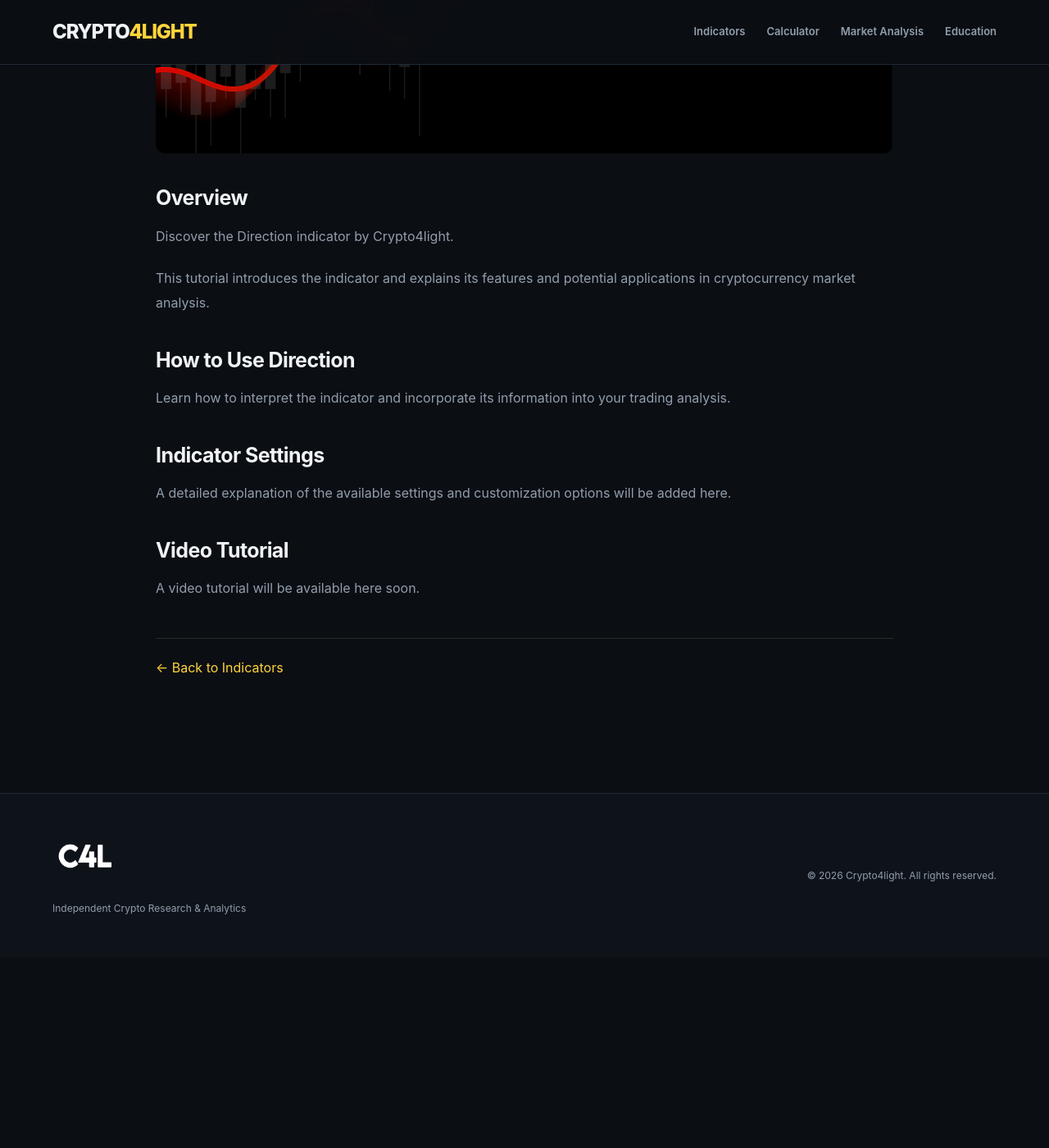
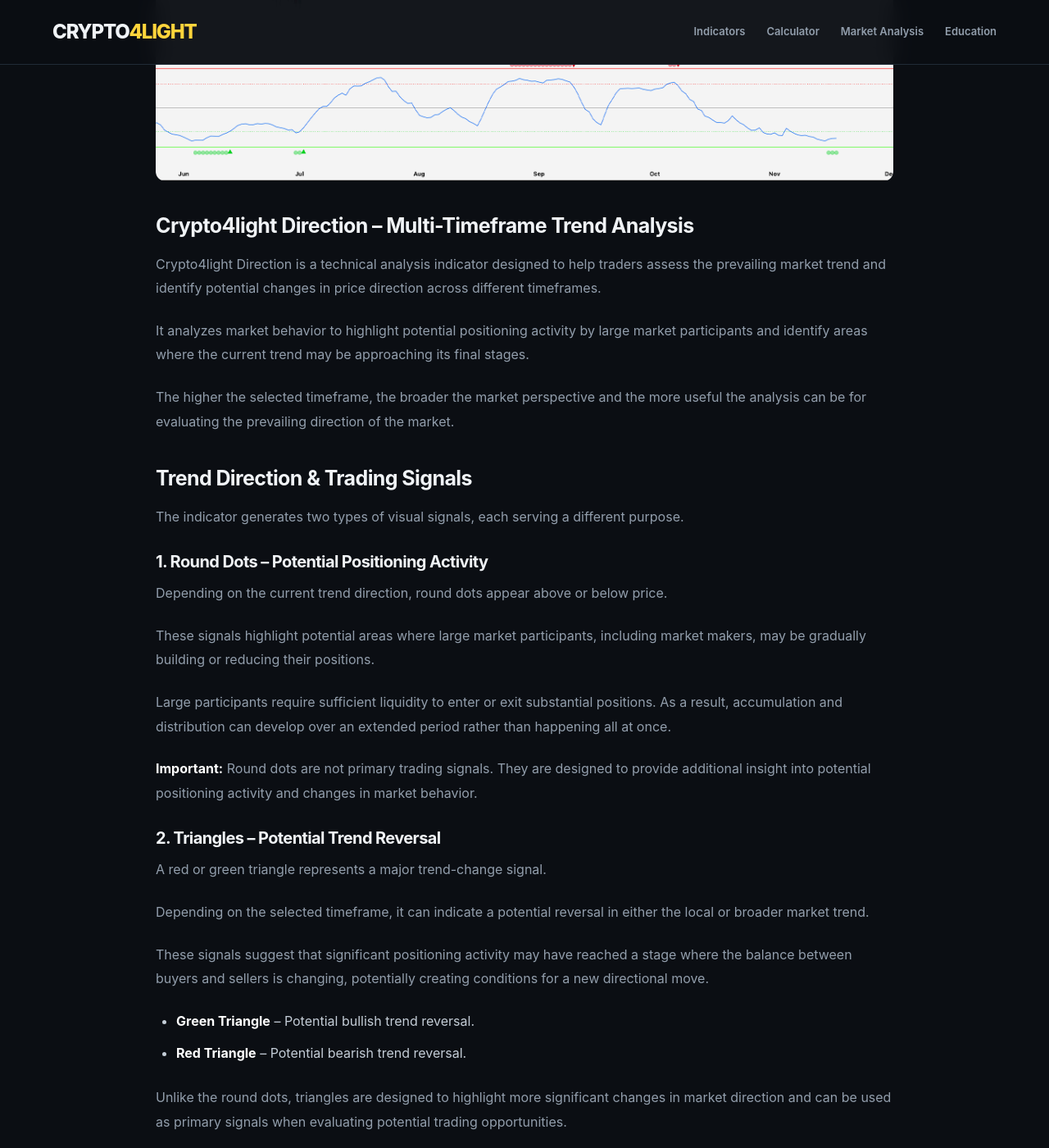
Before and after one commit to crypto4light/crypto4light, a Jekyll site: the page built from _indicators/direction.md, in a window 1280 px wide and 1400 px high, scrolled down 558 px. Shown: the whole window at 82% size. Built offline with Jekyll 4.4.1, drawn with Linux system fonts in a browser that asks for light colours; before the commit the page ends 1726 px from its top, so only the background shows below that; some of the changed text lies outside the part shown.

Commit message:
Update Indicators “direction”
Co-authored-by: mrjustname <mrjustname@gmail.com>

```diff
--- a/_indicators/direction.md
+++ b/_indicators/direction.md
@@ -1,31 +1,102 @@
 ---
-layout: indicator
-title: "Direction"
-description: "Explore the Crypto4light Direction proprietary TradingView indicator. Learn about its features, chart applications and practical trading use cases."
+title: Direction
+description: Explore the Crypto4light Direction proprietary TradingView
+  indicator. Learn about its features, chart applications and practical trading
+  use cases.
 permalink: /indicators/direction/
-order: 6
+access: PREMIUM
 keywords:
   - Direction Indicator
   - TradingView Direction Indicator
   - Crypto Trading Indicator
   - Proprietary Trading Tools
   - Crypto4light
+layout: indicator
+order: 6
+image: /assets/images/uploads/direction.png
+tradingview_url: https://www.tradingview.com/script/1POBVvYp-Crypto4light-Direction/
 ---
+## Crypto4light Direction – Multi-Timeframe Trend Analysis
 
-## Overview
+Crypto4light Direction is a technical analysis indicator designed to help traders assess the prevailing market trend and identify potential changes in price direction across different timeframes.
 
-Discover the Direction indicator by Crypto4light.
+It analyzes market behavior to highlight potential positioning activity by large market participants and identify areas where the current trend may be approaching its final stages.
 
-This tutorial introduces the indicator and explains its features and potential applications in cryptocurrency market analysis.
+The higher the selected timeframe, the broader the market perspective and the more useful the analysis can be for evaluating the prevailing direction of the market.
 
-## How to Use Direction
+## Trend Direction & Trading Signals
 
-Learn how to interpret the indicator and incorporate its information into your trading analysis.
+The indicator generates two types of visual signals, each serving a different purpose.
 
-## Indicator Settings
+### 1. Round Dots – Potential Positioning Activity
 
-A detailed explanation of the available settings and customization options will be added here.
+Depending on the current trend direction, round dots appear above or below price.
 
-## Video Tutorial
+These signals highlight potential areas where large market participants, including market makers, may be gradually building or reducing their positions.
 
-A video tutorial will be available here soon.
+Large participants require sufficient liquidity to enter or exit substantial positions. As a result, accumulation and distribution can develop over an extended period rather than happening all at once.
+
+**Important:** Round dots are not primary trading signals. They are designed to provide additional insight into potential positioning activity and changes in market behavior.
+
+### 2. Triangles – Potential Trend Reversal
+
+A red or green triangle represents a major trend-change signal.
+
+Depending on the selected timeframe, it can indicate a potential reversal in either the local or broader market trend.
+
+These signals suggest that significant positioning activity may have reached a stage where the balance between buyers and sellers is changing, potentially creating conditions for a new directional move.
+
+* **Green Triangle** – Potential bullish trend reversal.
+* **Red Triangle** – Potential bearish trend reversal.
+
+Unlike the round dots, triangles are designed to highlight more significant changes in market direction and can be used as primary signals when evaluating potential trading opportunities.
+
+## Trend Levels & Key Price Zones
+
+Crypto4light Direction includes four important reference lines that help identify potential trend transition areas.
+
+**Solid Green & Red Lines – Potential Trend End Levels**
+
+These levels represent areas where the current trend is more likely to reach its final stages or experience a significant change in direction.
+
+**Dashed Green & Red Lines – Potential Positioning Zones**
+
+These levels highlight areas where large market participants may begin gradually accumulating or distributing positions before a broader change in market momentum develops.
+
+Together, these levels provide additional context for evaluating the current trend and identifying potential turning points.
+
+## Customization
+
+All four reference levels can be adjusted through the indicator settings.
+
+You can modify their positions according to your preferences or the characteristics of a specific asset.
+
+The default settings are already configured to provide a balanced starting point, so additional adjustments are optional.
+
+## Multi-Timeframe Analysis
+
+Crypto4light Direction can be used across different timeframes depending on your trading style.
+
+* **Higher Timeframes:** Weekly, Daily, and other larger intervals help evaluate the broader market direction and identify potentially significant trend changes.
+* **Lower Timeframes:** Useful for monitoring local trend movements and analyzing potential entry and exit opportunities.
+
+For a more comprehensive analysis, I recommend comparing signals and reference levels across multiple timeframes rather than relying exclusively on a single chart interval.
+
+## Alerts & Notifications
+
+The indicator supports the following TradingView alerts:
+
+* **Bullish** – Potential bullish trend change.
+* **Bearish** – Potential bearish trend change.
+* **Possible Oversold** – Potential oversold market condition.
+* **Possible Overbought** – Potential overbought market condition.
+
+These alerts allow you to monitor important market developments without constantly watching the chart.
+
+## Important Notes
+
+Crypto4light Direction is designed to help traders evaluate market direction, monitor potential positioning activity, and identify possible trend transitions.
+
+Its signals represent algorithmically identified market conditions and should not be interpreted as verified information about institutional or market-maker transactions.
+
+No signal guarantees an immediate reversal or future price movement. Always combine the indicator with price action, broader market analysis, and proper risk management.
```
Also changed, not shown: assets/images/uploads/direction.png (added).
